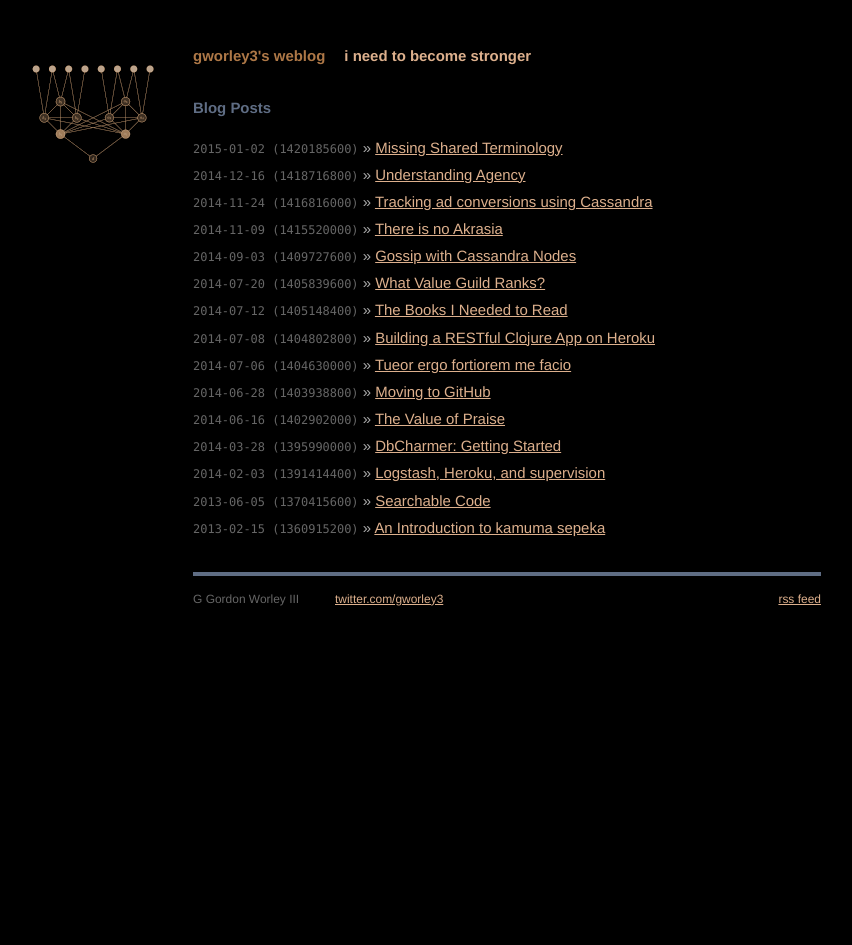
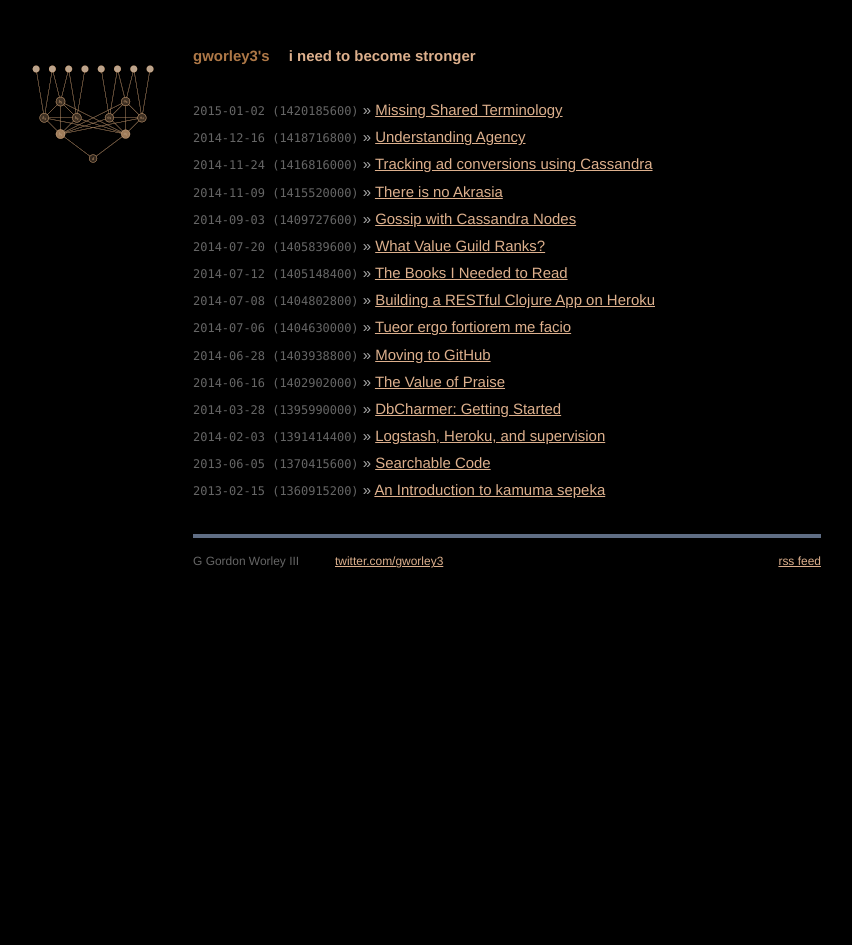
Before and after one commit to gworley3/gworley3.github.io, a Jekyll site: the page built from index.html, in a window 1280 px wide. Shown: the whole page, without its empty margins (133-985 px from the left). Built offline with Jekyll 4.4.1, drawn with Linux system fonts in a browser that asks for light colours; Markdown is read by kramdown in place of the engine named in the settings.

Commit message:
just some minor cleanup to naming

```diff
--- a/_config.yml
+++ b/_config.yml
@@ -1,4 +1,4 @@
-name: gworley3's weblog
+name: gworley3's
 description: i need to become stronger
 url: http://gworley3.github.io/
 
--- a/index.html
+++ b/index.html
@@ -1,10 +1,9 @@
 ---
 layout: default
-title: gworley3's weblog
+title: gworley3's i need to become stronger
 ---
 
 <div id="home">
-  <h1>Blog Posts</h1>
   <ul class="posts">
     {% for post in site.posts %}
       <li><span>{{ post.date | date: "%Y-%m-%d (%s)" }}</span> &raquo; <a href="{{ post.url }}">{{ post.title }}</a></li>
```
